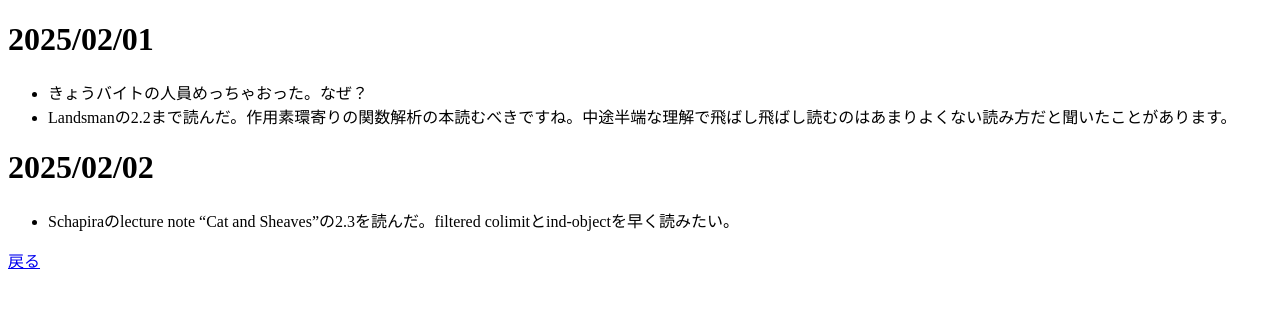
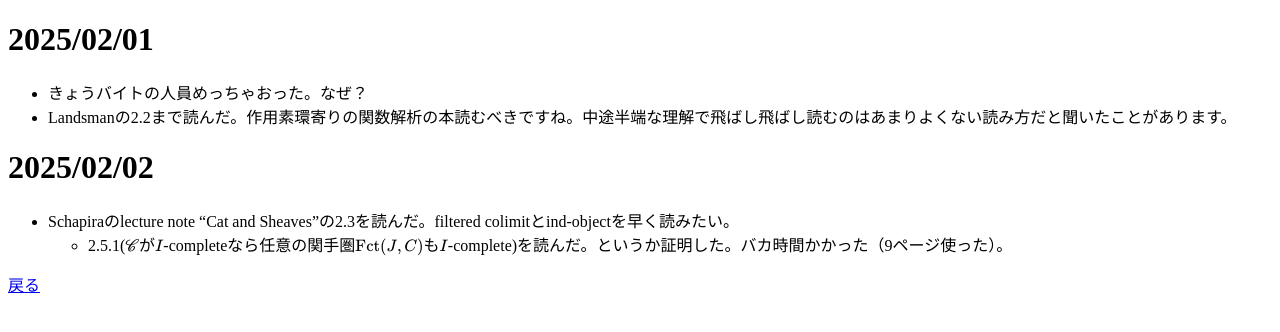
Before and after one commit to McMoscovium/mcmoscovium.github.io, a Jekyll site: the page built from diary/2025-02/index.md, in a window 1280 px wide. Shown: the top 332 px of the page. Built offline with Jekyll 4.4.1, drawn with Linux system fonts in a browser that asks for light colours; our own code applies the rules of GitHub Pages for plain Markdown files.

Commit message:
Update index.md

```diff
--- a/diary/2025-02/index.md
+++ b/diary/2025-02/index.md
@@ -4,3 +4,4 @@
 
 # 2025/02/02
 - Schapiraのlecture note "Cat and Sheaves"の2.3を読んだ。filtered colimitとind-objectを早く読みたい。
+  - 2.5.1($\mathscr{C}$が$I$-completeなら任意の関手圏$\mathrm{Fct}(J,C)$も$I$-complete)を読んだ。というか証明した。バカ時間かかった（9ページ使った）。
```
